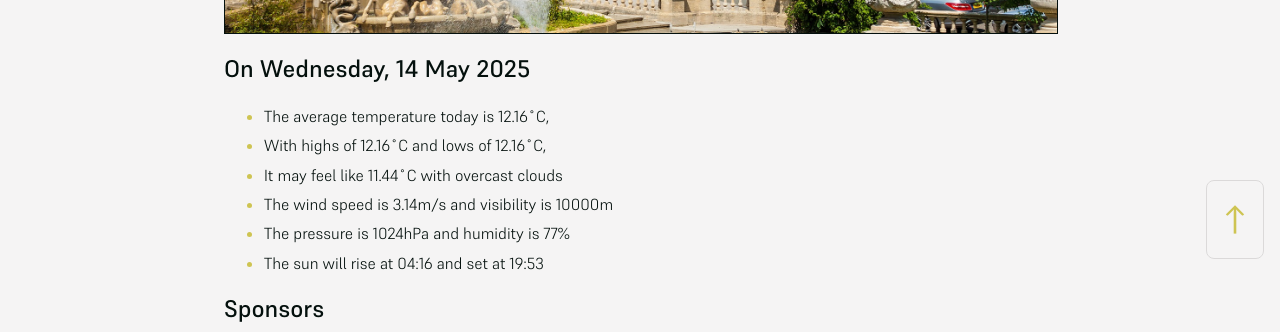
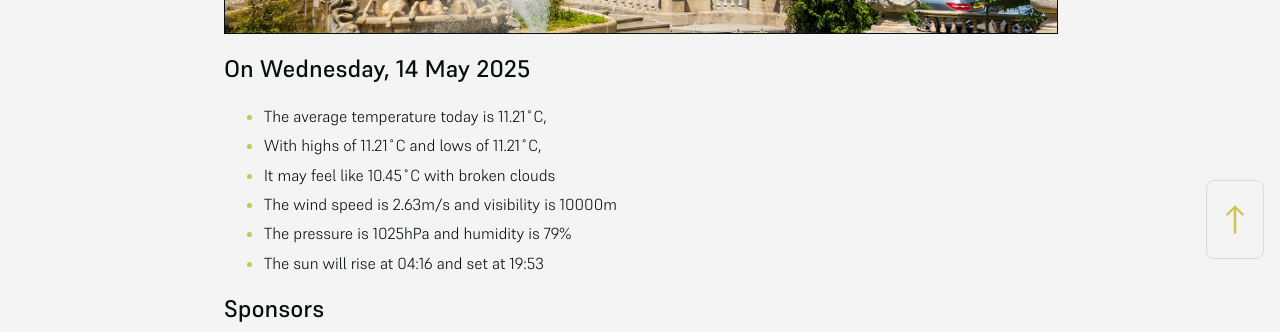
Before and after one commit to mat-0/cheltenham-open-data, a Jekyll site: the page built from index.md, in a window 1280 px wide. Shown: the part 625-957 px from the top of the page. Built offline with Jekyll 4.4.1, drawn with Linux system fonts in a browser that asks for light colours.

Commit message:
Updated 2025-05-14 22:57:51

```diff
--- a/index.md
+++ b/index.md
@@ -10,11 +10,11 @@ seo: Menu
 <!-- weather_marker starts -->
 ## On Wednesday, 14 May 2025
 
-- The average temperature today is 12.16˚C,
-- With highs of 12.16˚C and lows of 12.16˚C,
-- It may feel like 11.44˚C with overcast clouds
-- The wind speed is 3.14m/s and visibility is 10000m
-- The pressure is 1024hPa and humidity is 77%
+- The average temperature today is 11.21˚C,
+- With highs of 11.21˚C and lows of 11.21˚C,
+- It may feel like 10.45˚C with broken clouds
+- The wind speed is 2.63m/s and visibility is 10000m
+- The pressure is 1025hPa and humidity is 79%
 - The sun will rise at 04:16 and set at 19:53
 
 <!-- weather_marker ends -->
```
Also changed, not shown: _data/flood.json (+5 -69 lines), _pages/fix-my-street.md (+3 -3 lines), _pages/news.md (+10 -10 lines).
